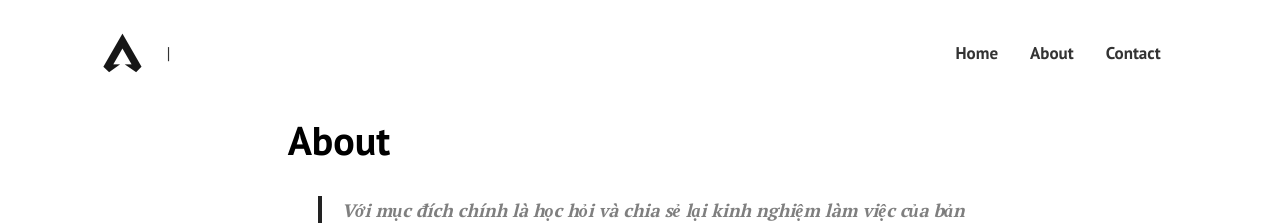
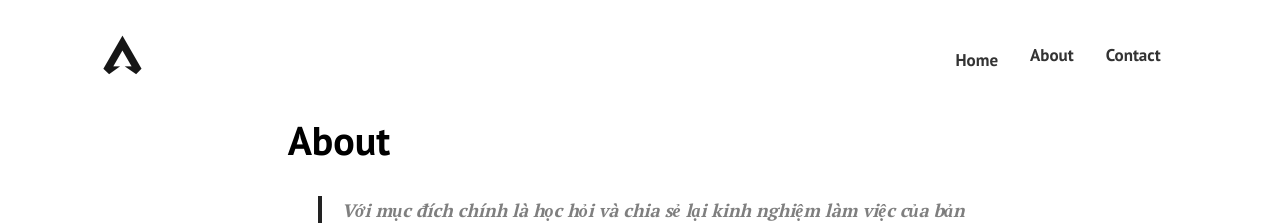
Before and after one commit to ltphuong/ltphuong.github.io, a Jekyll site: the page built from pages/about.md, in a window 1280 px wide and 900 px high. Shown: the top 223 px of the window. Built offline with Jekyll 4.4.1, drawn with Linux system fonts in a browser that asks for light colours.

Commit message:
Update Home Page

```diff
--- a/_layouts/default.html
+++ b/_layouts/default.html
@@ -44,7 +44,6 @@ gtag('config', '{{site.ganalytics}}');
           {% else %}
           <span class="d-none d-md-inline-block">{{ site.title }}</span>
           {% endif %}
-          </a> |
 
           <button class="navbar-toggler" type="button" data-bs-toggle="collapse" data-bs-target="#navbarResponsive" aria-controls="navbarResponsive" aria-expanded="false" aria-label="Toggle navigation">
             <svg xmlns="http://www.w3.org/2000/svg" width="26" height="26" fill="currentColor" class="bi bi-three-dots-vertical" viewBox="0 0 16 16">
--- a/index.html
+++ b/index.html
@@ -12,7 +12,6 @@ background: '/img/bg-index.jpg'
     <div class="col-md-6">
       <h1 class="font-weight-bold mb-4 serif-font">Let me  teach you how to become successful online</h1>
       <p class="lead mb-4">My name is Lyam and I'm here to share with you my knowledge and experience of over 10 years of monetizing my blog.</p>
-      <a href="{{site.baseurl}}/about" class="btn btn-dark text-white px-5 btn-lg">About me</a>
     </div>
     <div class="col-md-6 text-right pl-0 pl-lg-4">
       <img class="intro" height="500" src="{{site.baseurl}}/assets/images/intro.svg">
--- a/pages/about.md
+++ b/pages/about.md
@@ -41,7 +41,7 @@ Mình viết blog này để:
 Tất cả nội dung mình chia sẻ đều là **miễn phí**. Nếu bạn muốn mời mình một ly cafe nhỏ nhỏ, có thể chuyển khoản qua **MoMo** cho mình nha.
 <p>
   <a href="https://me.momo.vn/X5IouliqfBTzfdseU6TV" target="_blank">
-    <img src="/assets/images/momo-qr.png" alt="Momo QR Code" width="200">
+    <img src="/assets/images/momo-qr.png" alt="Momo QR Code">
   </a>
 </p>
 
```
